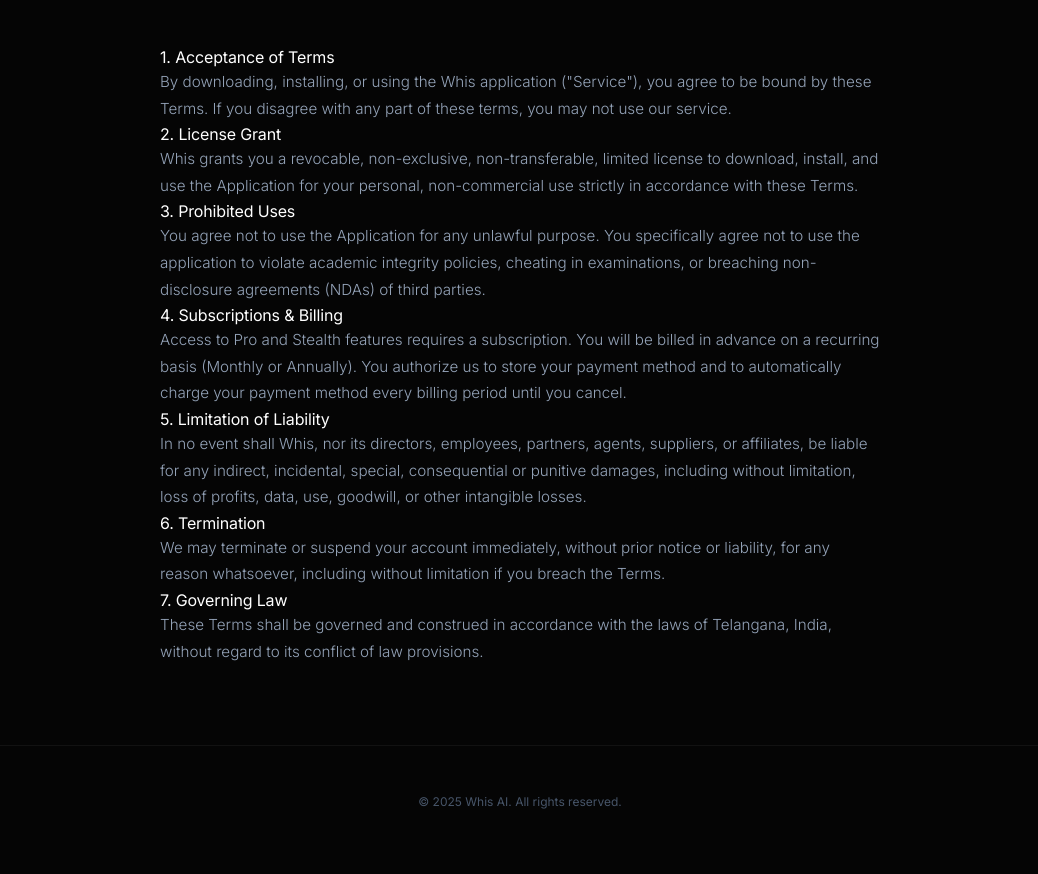
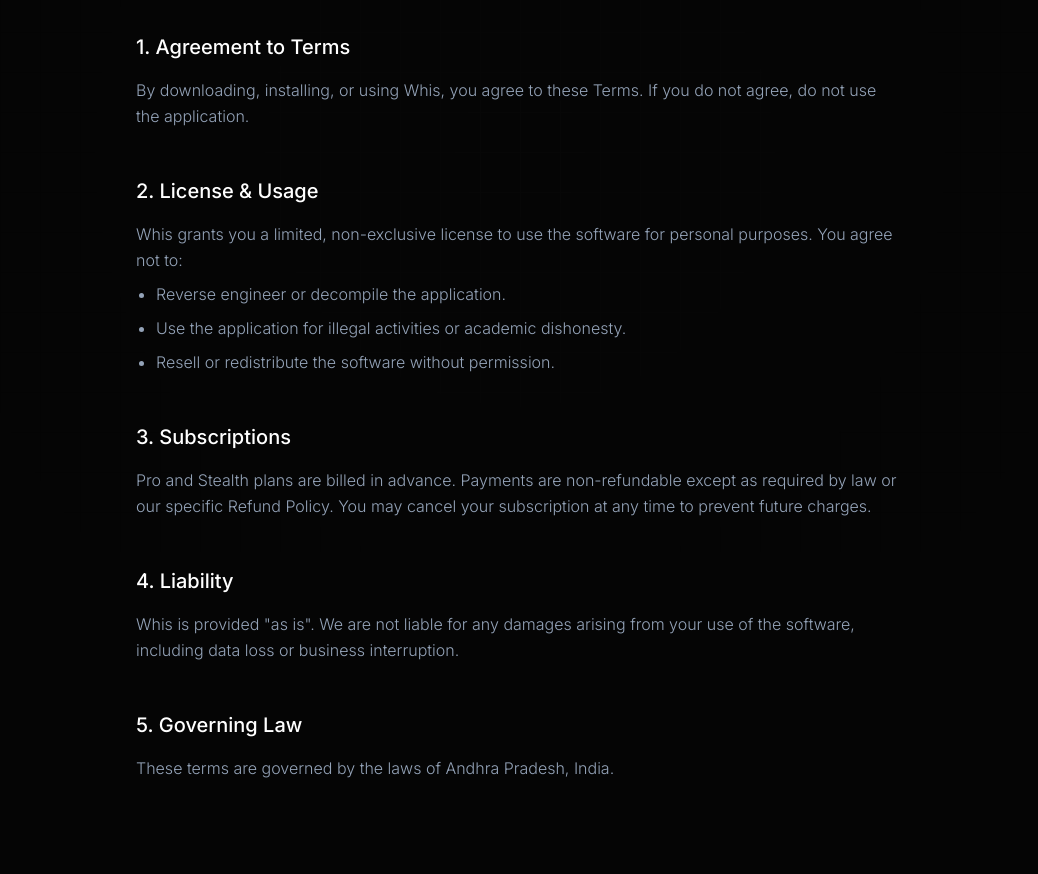
Before and after one commit to syedwaseemfahad/whis-ai-site, a plain HTML site: page terms.html in a window 1280 px wide. Shown: the part 248-1122 px from the top of the page, without its empty margins (120-1158 px from the left). Drawn offline with nearby package versions, Linux system fonts and the light colour scheme.

Commit message:
Update terms.html

```diff
--- a/terms.html
+++ b/terms.html
@@ -2,71 +2,64 @@
 <html lang="en">
 <head>
   <meta charset="UTF-8" />
-  <title>Terms & Conditions – Whis</title>
+  <title>Terms – Whis</title>
   <meta name="viewport" content="width=device-width, initial-scale=1" />
   <script src="https://cdn.tailwindcss.com"></script>
-  <script>
-    tailwind.config = {
-      theme: {
-        extend: {
-          fontFamily: { sans: ['Inter', 'system-ui', 'sans-serif'] },
-          colors: { page: '#050505', card: '#0A0A0A' }
-        }
-      }
-    }
-  </script>
+  <script>tailwind.config={theme:{extend:{fontFamily:{sans:['Inter','sans-serif']},colors:{page:'#050505'},backgroundImage:{'grid-pattern':'linear-gradient(to right, #202020 1px, transparent 1px), linear-gradient(to bottom, #202020 1px, transparent 1px)'}}}}</script>
   <link href="https://fonts.googleapis.com/css2?family=Inter:wght@300;400;500;600&display=swap" rel="stylesheet">
-  <style>
-    body { background-color: #050505; color: white; font-family: 'Inter', sans-serif; -webkit-font-smoothing: antialiased; }
-    .glass-nav { background: rgba(5, 5, 5, 0.7); backdrop-filter: blur(16px); border-bottom: 1px solid rgba(255,255,255,0.05); }
-    h2 { color: white; font-weight: 600; font-size: 1.25rem; margin-top: 2.5rem; margin-bottom: 1rem; letter-spacing: -0.01em; }
-    p { color: #94a3b8; font-weight: 300; line-height: 1.75; margin-bottom: 1rem; font-size: 0.95rem; }
-  </style>
+  <style>body{background-color:#050505;color:white;}.glass-nav{background:rgba(5,5,5,0.7);backdrop-filter:blur(20px);border-bottom:1px solid rgba(255,255,255,0.05);}.bg-grid{background-size:40px 40px;mask-image:radial-gradient(circle at center, black, transparent 80%);opacity:0.1;}</style>
 </head>
-<body class="selection:bg-blue-500/30">
+<body class="min-h-screen relative selection:bg-blue-500/30">
+  <div class="fixed inset-0 bg-grid bg-grid-pattern pointer-events-none"></div>
 
   <nav class="fixed top-0 w-full z-50 glass-nav h-[70px] flex items-center justify-center">
-    <div class="w-full max-w-4xl px-6 flex items-center justify-between">
-      <a href="index.html" class="flex items-center gap-2">
-        <div class="w-6 h-6 rounded bg-white/10 flex items-center justify-center border border-white/5"><span class="text-[10px] font-bold text-white">WH</span></div>
-        <span class="text-sm font-semibold text-slate-300">whis.ai</span>
-      </a>
-      <a href="index.html" class="text-xs text-slate-500 hover:text-white transition">Back to Home</a>
+    <div class="w-full max-w-5xl px-6 flex items-center justify-between">
+      <a href="index.html" class="text-sm font-bold tracking-widest text-white">WHIS.AI</a>
+      <a href="index.html" class="text-xs text-slate-500 hover:text-white transition">Close</a>
     </div>
   </nav>
 
-  <main class="pt-32 pb-20 px-6 max-w-3xl mx-auto">
-    <div class="mb-12 border-b border-white/5 pb-8">
-        <h1 class="text-4xl md:text-5xl font-medium mb-4 tracking-tight">Terms of Service</h1>
-        <p class="text-slate-500 text-sm">Effective Date: November 25, 2025</p>
-    </div>
+  <main class="pt-32 pb-24 px-6 relative z-10">
+    <div class="max-w-3xl mx-auto">
+        <div class="mb-12 border-b border-white/10 pb-8">
+            <h1 class="text-4xl font-medium mb-3 text-white">Terms of Service</h1>
+            <p class="text-slate-500 text-sm">Effective Date: November 25, 2025</p>
+        </div>
 
-    <div class="prose prose-invert max-w-none">
-        <h2>1. Acceptance of Terms</h2>
-        <p>By downloading, installing, or using the Whis application ("Service"), you agree to be bound by these Terms. If you disagree with any part of these terms, you may not use our service.</p>
+        <div class="space-y-12 text-slate-400 font-light leading-relaxed">
+            <section>
+                <h2 class="text-xl font-medium text-white mb-4">1. Agreement to Terms</h2>
+                <p>By downloading, installing, or using Whis, you agree to these Terms. If you do not agree, do not use the application.</p>
+            </section>
 
-        <h2>2. License Grant</h2>
-        <p>Whis grants you a revocable, non-exclusive, non-transferable, limited license to download, install, and use the Application for your personal, non-commercial use strictly in accordance with these Terms.</p>
+            <section>
+                <h2 class="text-xl font-medium text-white mb-4">2. License & Usage</h2>
+                <p>Whis grants you a limited, non-exclusive license to use the software for personal purposes. You agree not to:</p>
+                <ul class="list-disc pl-5 space-y-2 mt-2">
+                    <li>Reverse engineer or decompile the application.</li>
+                    <li>Use the application for illegal activities or academic dishonesty.</li>
+                    <li>Resell or redistribute the software without permission.</li>
+                </ul>
+            </section>
 
-        <h2>3. Prohibited Uses</h2>
-        <p>You agree not to use the Application for any unlawful purpose. You specifically agree not to use the application to violate academic integrity policies, cheating in examinations, or breaching non-disclosure agreements (NDAs) of third parties.</p>
+            <section>
+                <h2 class="text-xl font-medium text-white mb-4">3. Subscriptions</h2>
+                <p>Pro and Stealth plans are billed in advance. Payments are non-refundable except as required by law or our specific Refund Policy. You may cancel your subscription at any time to prevent future charges.</p>
+            </section>
 
-        <h2>4. Subscriptions & Billing</h2>
-        <p>Access to Pro and Stealth features requires a subscription. You will be billed in advance on a recurring basis (Monthly or Annually). You authorize us to store your payment method and to automatically charge your payment method every billing period until you cancel.</p>
+            <section>
+                <h2 class="text-xl font-medium text-white mb-4">4. Liability</h2>
+                <p>Whis is provided "as is". We are not liable for any damages arising from your use of the software, including data loss or business interruption.</p>
+            </section>
 
-        <h2>5. Limitation of Liability</h2>
-        <p>In no event shall Whis, nor its directors, employees, partners, agents, suppliers, or affiliates, be liable for any indirect, incidental, special, consequential or punitive damages, including without limitation, loss of profits, data, use, goodwill, or other intangible losses.</p>
-
-        <h2>6. Termination</h2>
-        <p>We may terminate or suspend your account immediately, without prior notice or liability, for any reason whatsoever, including without limitation if you breach the Terms.</p>
-
-        <h2>7. Governing Law</h2>
-        <p>These Terms shall be governed and construed in accordance with the laws of Telangana, India, without regard to its conflict of law provisions.</p>
+            <section>
+                <h2 class="text-xl font-medium text-white mb-4">5. Governing Law</h2>
+                <p>These terms are governed by the laws of Andhra Pradesh, India.</p>
+            </section>
+        </div>
     </div>
   </main>
 
-  <footer class="border-t border-white/5 py-12 text-center text-xs text-slate-600">
-      &copy; 2025 Whis AI. All rights reserved.
-  </footer>
+  <footer class="border-t border-white/5 py-12 text-center text-xs text-slate-600 relative z-10">&copy; 2025 Whis AI.</footer>
 </body>
 </html>
```
